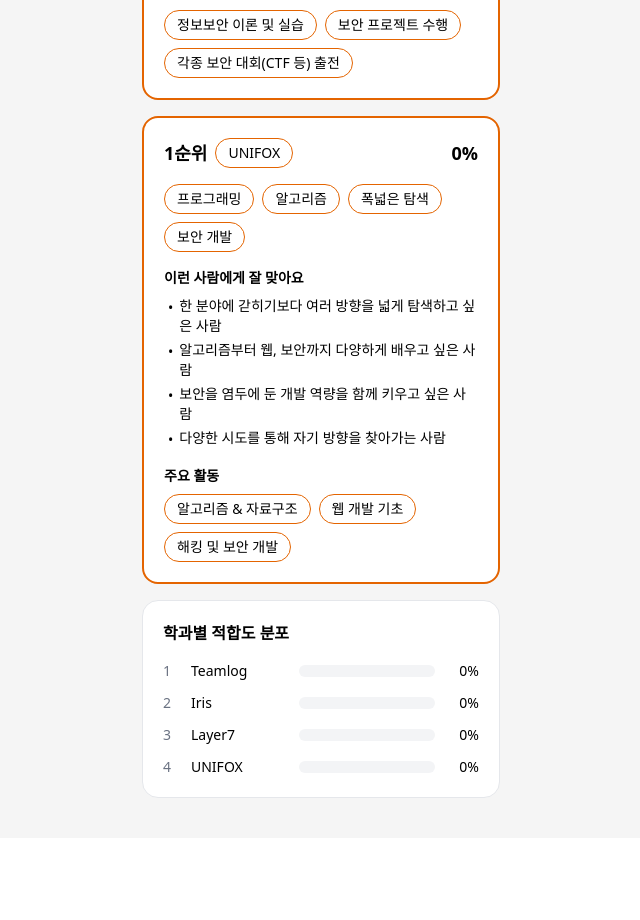
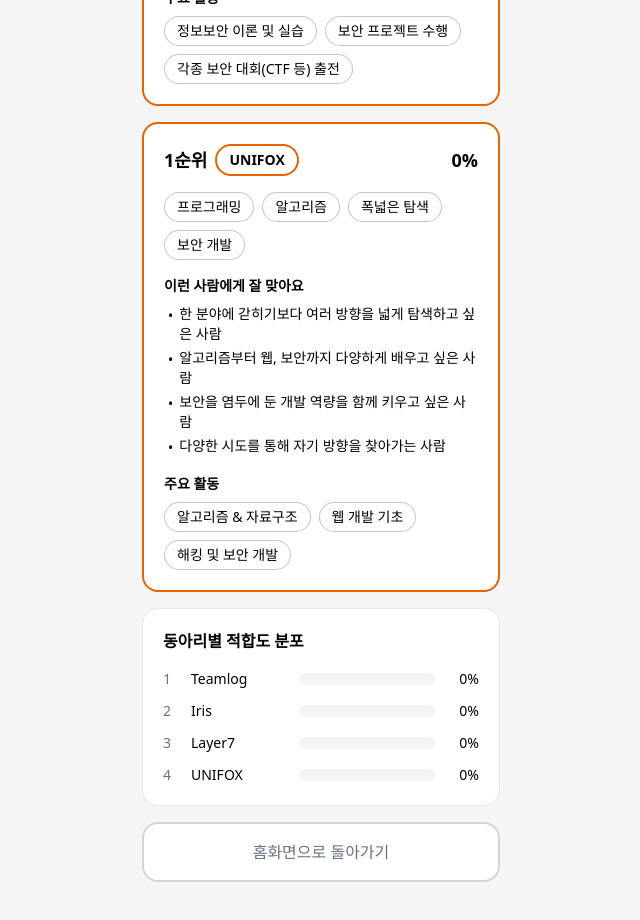
Before and after one commit to jungwj09/sunrin-career-exploration, a Next.js app: page /result/club/infosec in a window 1280 px wide. Shown: the part 1400-2320 px from the top of the page, without its empty margins (319-959 px from the left). Before the commit the page ends 2238 px from the top, so only its background shows below. Built offline with nearby package versions, Linux system fonts and the light colour scheme; a web font is replaced by a local one.

Commit message:
style: fix designs

```diff
--- a/src/components/result/ClubResultView.tsx
+++ b/src/components/result/ClubResultView.tsx
@@ -5,6 +5,7 @@
 import YearBadge from "@/components/shared/YearBadge";
 import ResultRankCard from "@/components/result/ResultRankCard";
 import ResultMatchBar from "@/components/result/ResultMatchBar";
+import ResultHomeButton from "@/components/result/ResultHomeButton";
 import { calcClubScore, scoreToRanked } from "@/lib/question/calculateScore";
 import { buildClubResults } from "@/lib/question/clubResultHelpers";
 import type { QuestionData } from "@/lib/question/types";
@@ -13,14 +14,10 @@
 interface ClubResultViewProps {
   questionData: QuestionData;
   profiles: ClubProfile[];
-  accentColor: string; // "var(--sw)" 등
+  accentColor: string;
 }
 
-export default function ClubResultView({
-  questionData,
-  profiles,
-  accentColor,
-}: ClubResultViewProps) {
+export default function ClubResultView({ questionData, profiles, accentColor }: ClubResultViewProps) {
   const searchParams = useSearchParams();
   const answersParam = searchParams.get("answers") ?? "";
 
@@ -60,7 +57,9 @@
             />
           ))}
 
-          <ResultMatchBar items={matchBarItems} />
+          <ResultMatchBar items={matchBarItems} title="동아리별 적합도 분포" />
+
+          <ResultHomeButton />
         </main>
       </div>
     </div>
--- a/src/components/result/MajorResultView.tsx
+++ b/src/components/result/MajorResultView.tsx
@@ -6,14 +6,13 @@
 import ResultRankCard from "@/components/result/ResultRankCard";
 import ResultMatchBar from "@/components/result/ResultMatchBar";
 import ResultCta from "@/components/result/ResultCta";
+import ResultHomeButton from "@/components/result/ResultHomeButton";
 import { calcMajorScore, scoreToRanked } from "@/lib/question/calculateScore";
 import { buildMajorResults, getClubHref } from "@/lib/question/majorResultHelpers";
 import majorQuestionsRaw from "@/data/major/questions.json";
 import type { MajorQuestionData } from "@/lib/question/types";
 
 const majorQuestions = majorQuestionsRaw as MajorQuestionData;
-
-// questions.json의 option.major 값 전체 목록
 const ALL_MAJOR_IDS = ["infosec", "software", "it-management", "design"];
 
 export default function MajorResultView() {
@@ -64,8 +63,11 @@
             <ResultCta
               majorLabel={topResult.label}
               href={getClubHref(topResult.id)}
+              accentColor={`var(${topResult.colorVar})`}
             />
           )}
+
+          <ResultHomeButton />
         </main>
       </div>
     </div>
--- a/src/components/result/ResultCta.tsx
+++ b/src/components/result/ResultCta.tsx
@@ -3,16 +3,19 @@
 interface ResultCtaProps {
   majorLabel: string; // "소프트웨어과"
   href: string; // "/question/club/software"
+  accentColor: string; // "var(--sw)"
 }
 
-export default function ResultCta({ majorLabel, href }: ResultCtaProps) {
+export default function ResultCta({ majorLabel, href, accentColor }: ResultCtaProps) {
   return (
     <Link
       href={href}
       className="w-full flex items-center justify-center py-4 rounded-2xl border-2 border-black bg-white text-base font-semibold text-black text-center"
     >
       나에게 맞는{" "}
-      <span className="mx-1 underline underline-offset-2">{majorLabel}</span>{" "}
+      <span className="mx-1 underline underline-offset-2" style={{ color: accentColor }}>
+        {majorLabel}
+      </span>{" "}
       전공동아리 탐색하기
     </Link>
   );
--- a/src/components/result/ResultHeader.tsx
+++ b/src/components/result/ResultHeader.tsx
@@ -1,24 +1,18 @@
 import Pill from "@/components/shared/Pill";
 
 interface ResultHeaderProps {
-  rank: number; // 1, 2, 3, 4
-  label: string; // "소프트웨어과"
-  percent: number; // 40
+  rank: number;
+  label: string;
+  percent: number;
   borderColor: string;
-  isFirst?: boolean; // 1순위만 상세 내용 표시 여부
 }
 
-export default function ResultHeader({
-  rank,
-  label,
-  percent,
-  borderColor,
-}: ResultHeaderProps) {
+export default function ResultHeader({ rank, label, percent, borderColor }: ResultHeaderProps) {
   return (
     <div className="flex items-center justify-between">
       <div className="flex items-center gap-2">
         <span className="text-lg font-bold text-black">{rank}순위</span>
-        <Pill label={label} borderColor={borderColor} />
+        <Pill label={label} borderColor={borderColor} variant="header" />
       </div>
       <span className="text-lg font-bold text-black">{percent}%</span>
     </div>
--- /dev/null
+++ b/src/components/result/ResultHomeButton.tsx
@@ -0,0 +1,12 @@
+import Link from "next/link";
+
+export default function ResultHomeButton() {
+  return (
+    <Link
+      href="/"
+      className="w-full flex items-center justify-center py-4 rounded-2xl border-2 border-gray-300 bg-white text-base font-medium text-gray-500 text-center"
+    >
+      홈화면으로 돌아가기
+    </Link>
+  );
+}
--- a/src/components/result/ResultMatchBar.tsx
+++ b/src/components/result/ResultMatchBar.tsx
@@ -1,17 +1,18 @@
 interface MatchBarItem {
   label: string;
   percent: number;
-  color: string; // CSS color string (e.g. "var(--sw)")
+  color: string;
 }
 
 interface ResultMatchBarProps {
   items: MatchBarItem[];
+  title?: string;
 }
 
-export default function ResultMatchBar({ items }: ResultMatchBarProps) {
+export default function ResultMatchBar({ items, title = "학과별 적합도 분포" }: ResultMatchBarProps) {
   return (
     <div className="bg-white rounded-2xl border border-gray-200 px-5 py-5 flex flex-col gap-3">
-      <h3 className="text-base font-semibold text-black mb-1">학과별 적합도 분포</h3>
+      <h3 className="text-base font-semibold text-black mb-1">{title}</h3>
       {items.map((item, i) => (
         <div key={item.label} className="flex items-center gap-3">
           <span className="text-sm text-gray-500 w-4 shrink-0">{i + 1}</span>
--- a/src/components/shared/Pill.tsx
+++ b/src/components/shared/Pill.tsx
@@ -1,13 +1,21 @@
 interface PillProps {
   label: string;
   borderColor?: string;
+  variant?: "header" | "tag"; // header: 학과/동아리명용(2px, semibold) / tag: 키워드 등(1px, regular)
 }
 
-export default function Pill({ label, borderColor }: PillProps) {
+export default function Pill({ label, borderColor, variant = "tag" }: PillProps) {
+  const isHeader = variant === "header";
   return (
     <span
-      className="inline-flex items-center px-3 py-1 rounded-full border text-sm font-medium text-black bg-white"
-      style={{ borderColor: borderColor ?? "#d1d5db" }}
+      className={`inline-flex items-center px-3 py-1 rounded-full bg-white text-sm text-black ${
+        isHeader ? "font-semibold border-2" : "font-regular border"
+      }`}
+      style={{
+        borderColor: isHeader
+          ? (borderColor ?? "#d1d5db")
+          : "rgba(142, 142, 142, 0.50)",
+      }}
     >
       {label}
     </span>
```
